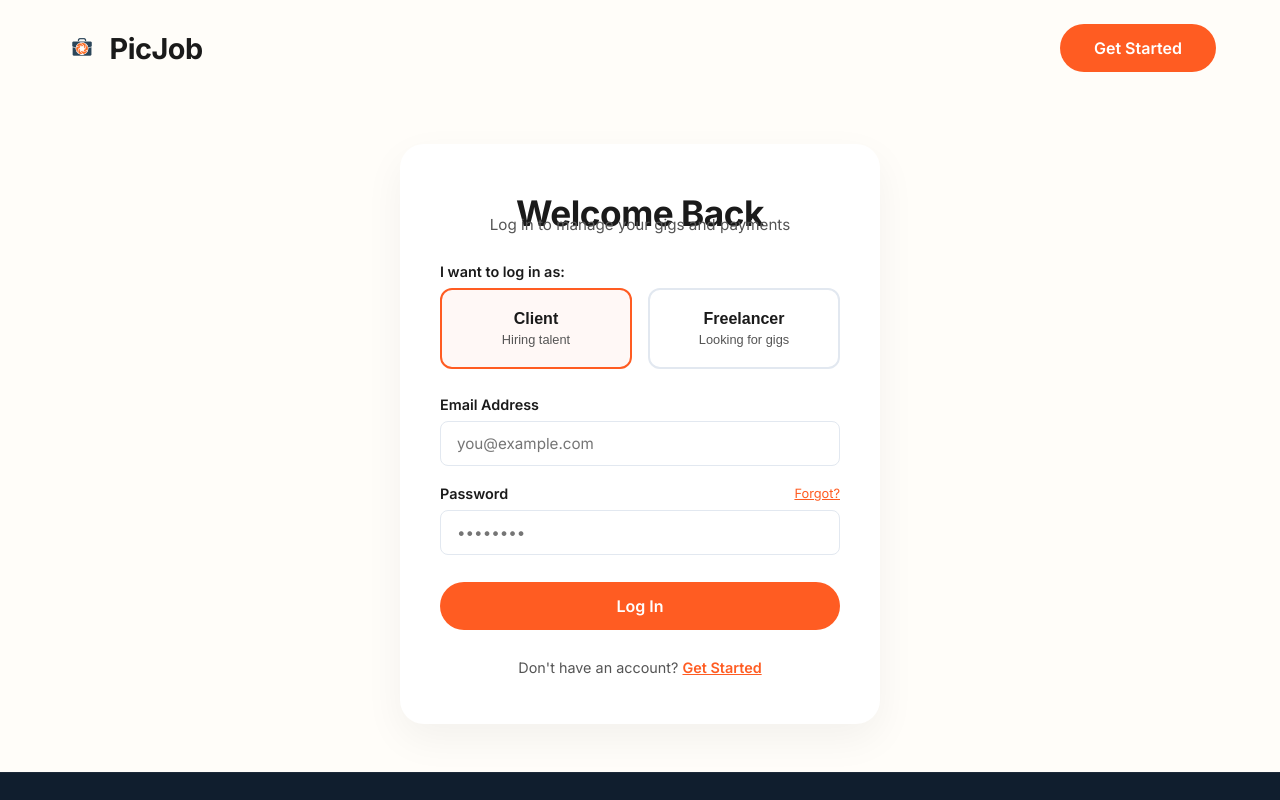
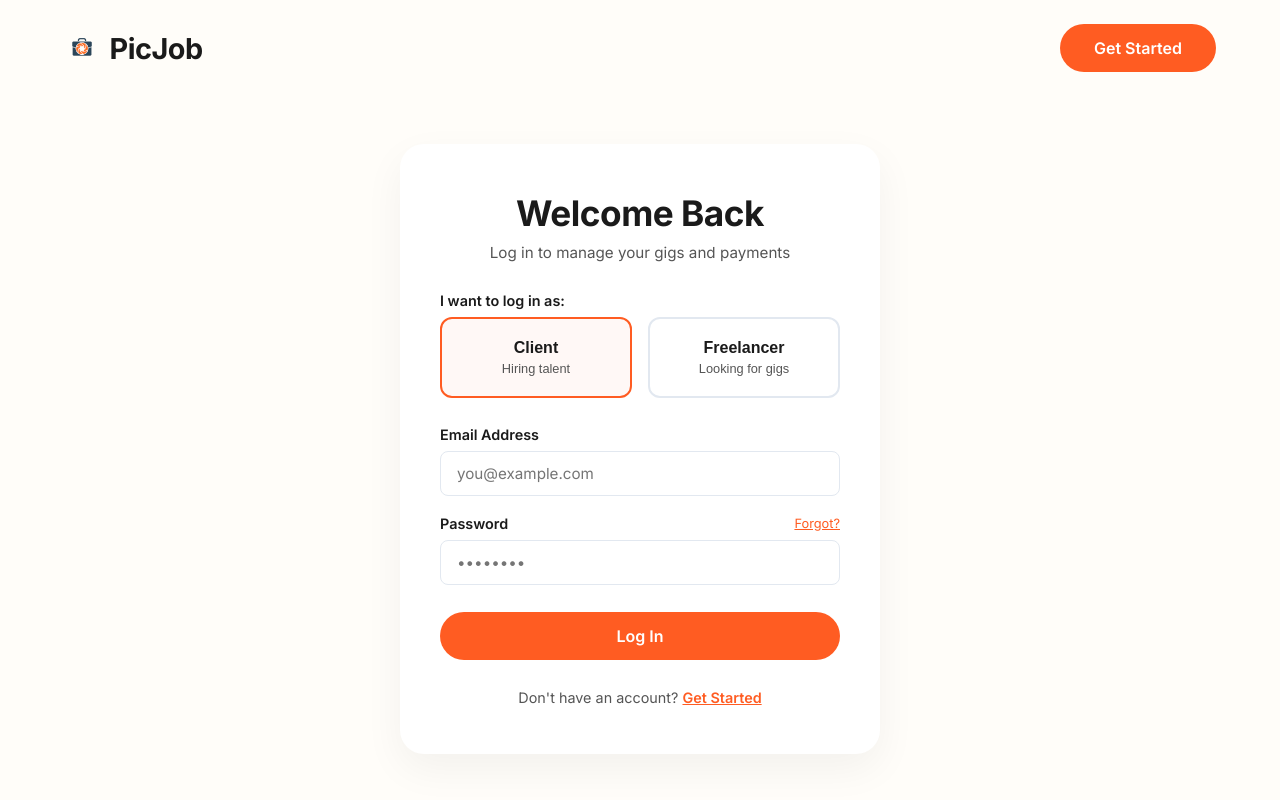
Before and after one commit to Engr-Samson-Beloved/thejob, a Next.js app: page /login in a window 1280 px wide. Shown: the top 800 px of the page. Built offline with nearby package versions, Linux system fonts and the light colour scheme.

Commit message:
fix: resolve overlapping form title and subtitle on login/signup card

```diff
--- a/src/app/globals.css
+++ b/src/app/globals.css
@@ -498,13 +498,15 @@ h1, h2, h3, .logo-font {
   font-size: 2.2rem;
   text-align: center;
   letter-spacing: -0.5px;
+  line-height: 1.2;
 }
 
 .form-subtitle {
   font-size: 0.95rem;
   color: var(--text-muted);
   text-align: center;
-  margin-top: -1.2rem;
+  margin-top: 0.5rem;
+  line-height: 1.4;
 }
 
 .form-group {
```
